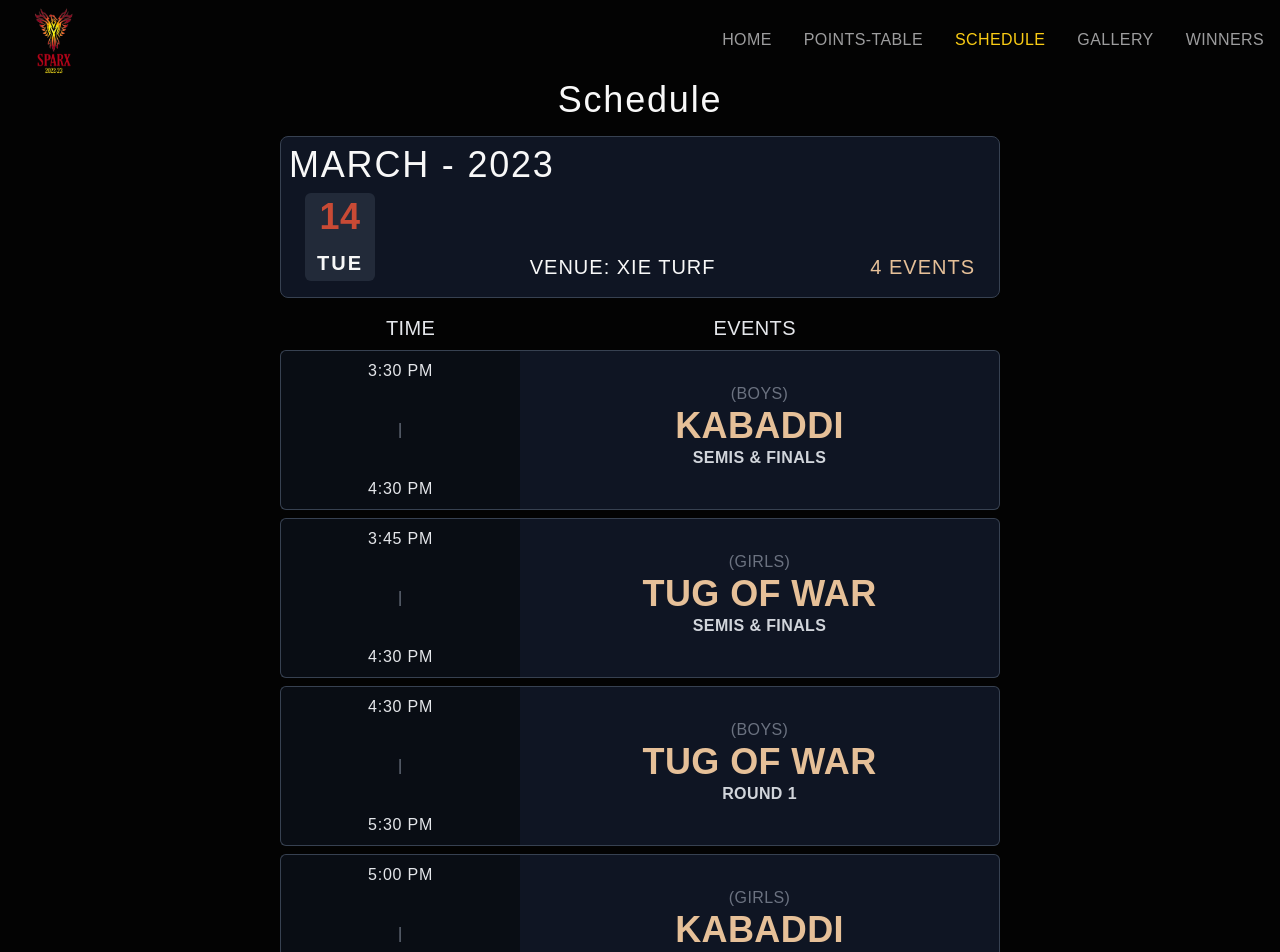
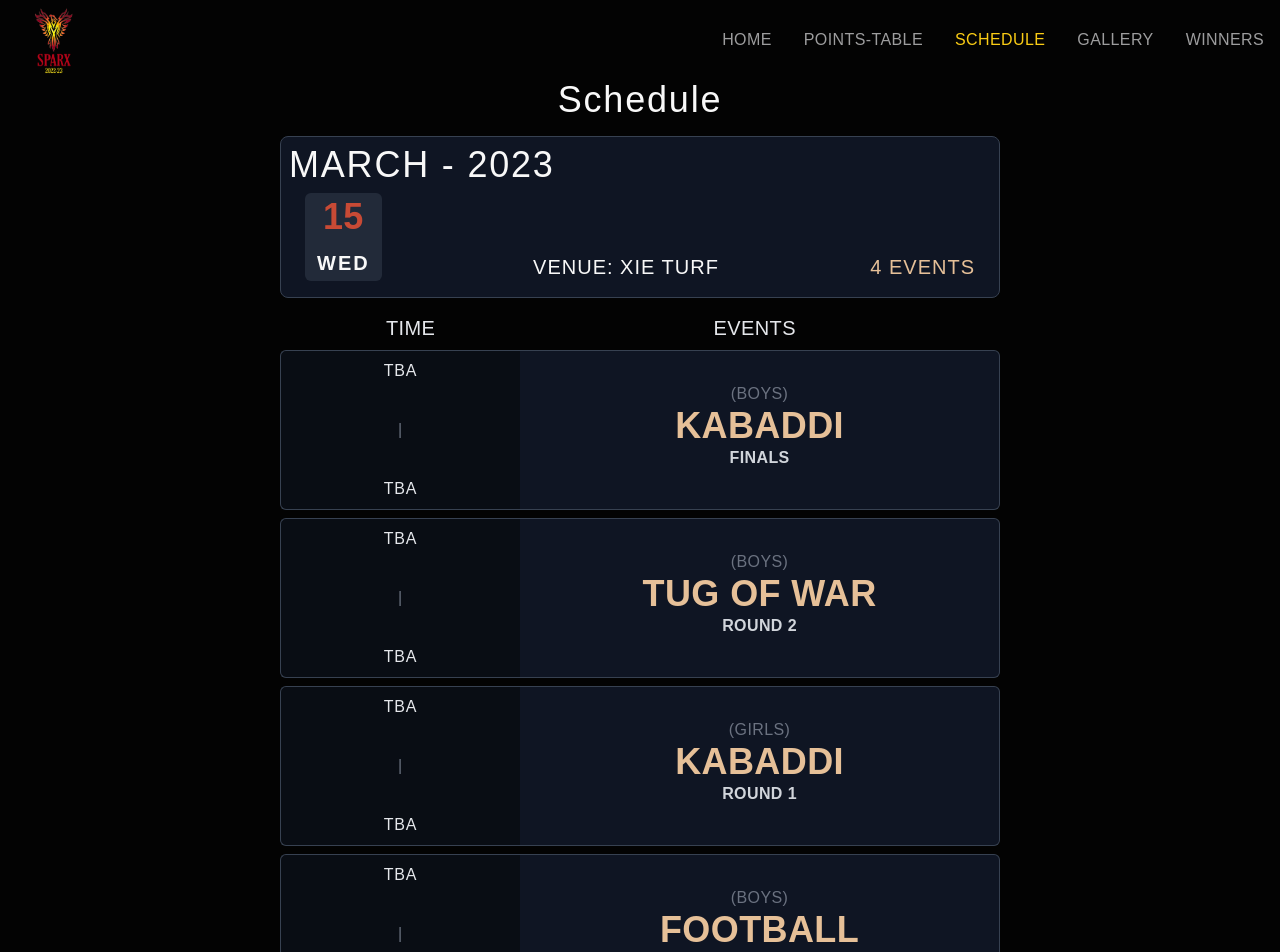
Before and after one commit to MrunalVaidya0715/sparx-website, a Next.js app in the folder sparx-web-app/: page /schedule in a window 1280 px wide. Shown: the top 952 px of the page. Built offline with nearby package versions, Linux system fonts and the light colour scheme.

Commit message:
Schedule updated

```diff
--- a/sparx-web-app/src/events.js
+++ b/sparx-web-app/src/events.js
@@ -1,40 +1,40 @@
 export const Events = [
    {
     id: 1,
-    from: "3:30 pm",
-    to: "4:30 pm",
+    from: "TBA",
+    to: "TBA",
     gender: "Boys",
     event: "Kabaddi",
-    stage: "Semis & Finals",
+    stage: "Finals",
 
 
 
    },
    {
     id: 2,
-    from: "3:45 pm",
-    to: "4:30 pm",
-    gender: "Girls",
+    from: "TBA",
+    to: "TBA",
+    gender: "Boys",
     event: "Tug of war",
-    stage: "Semis & Finals",
+    stage: "Round 2",
 
    },
    {
     id: 3,
-    from: "4:30 pm",
-    to: "5:30 pm",
-    gender: "Boys",
-    event: "Tug of War",
+    from: "TBA",
+    to: "TBA",
+    gender: "Girls",
+    event: "Kabaddi",
     stage: "Round 1",
 
    },
    {
       id: 4,
-      from: "5:00 pm",
-      to: "6:00 pm",
-      gender: "Girls",
-      event: "Kabaddi",
-      stage: "Round 2 & Finals",
+      from: "TBA",
+      to: "TBA",
+      gender: "Boys",
+      event: "Football",
+      stage: "Round 1",
 
 
 
--- a/sparx-web-app/src/pages/schedule.jsx
+++ b/sparx-web-app/src/pages/schedule.jsx
@@ -18,10 +18,10 @@ const schedule = () => {
 
               <div className='px-3 py-1 flex flex-col gap-3 justify-between items-center bg-gray-700/50 rounded-md'>
                 <div>
-                  <h2 className=' text-[#C84A35]'>14</h2>
+                  <h2 className=' text-[#C84A35]'>15</h2>
                 </div>
                 <div>
-                  <h3 className='text-sm lg:text-xl font-bold tracking-widest uppercase'>Tue</h3>
+                  <h3 className='text-sm lg:text-xl font-bold tracking-widest uppercase'>WED</h3>
 
                 </div>
               </div>
```
